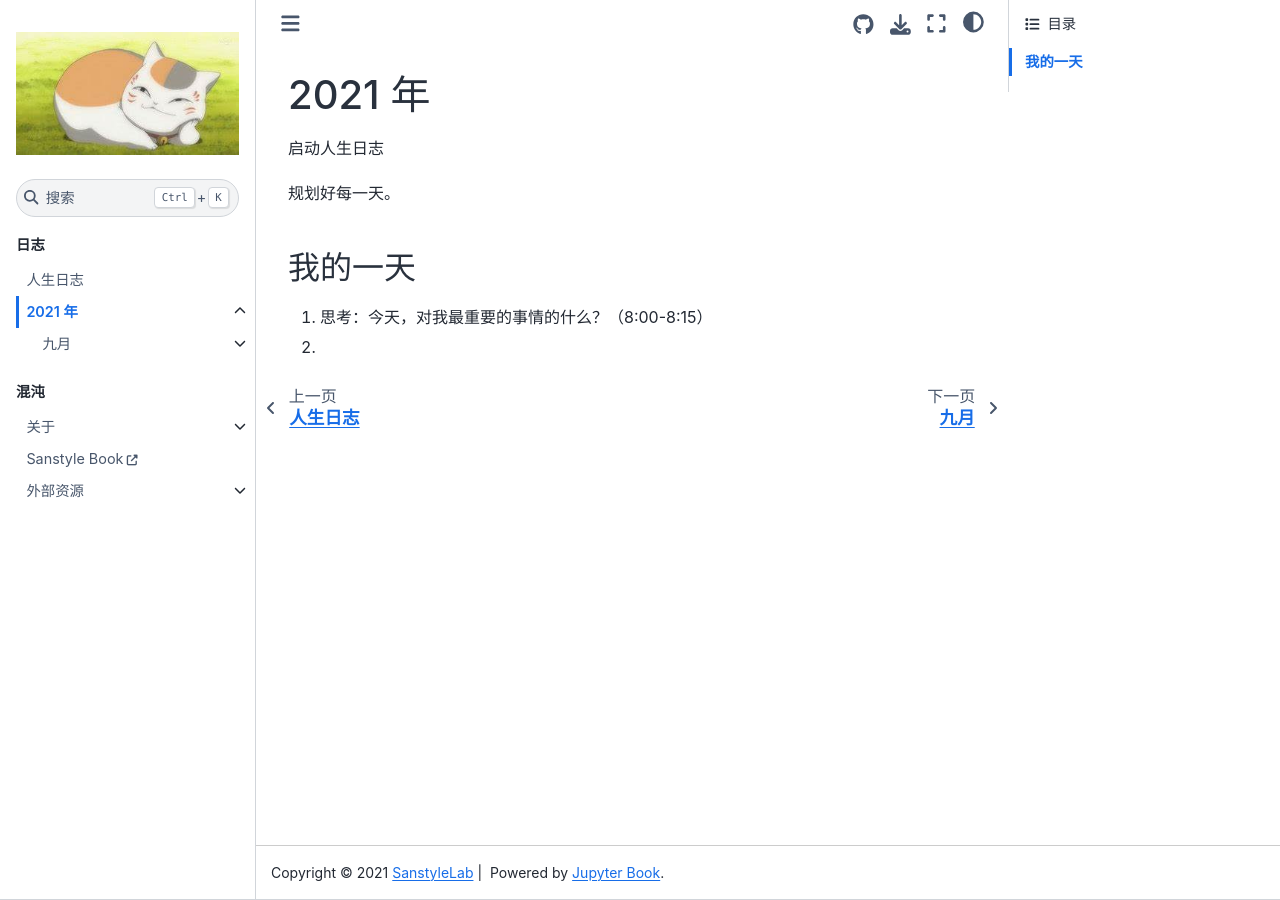
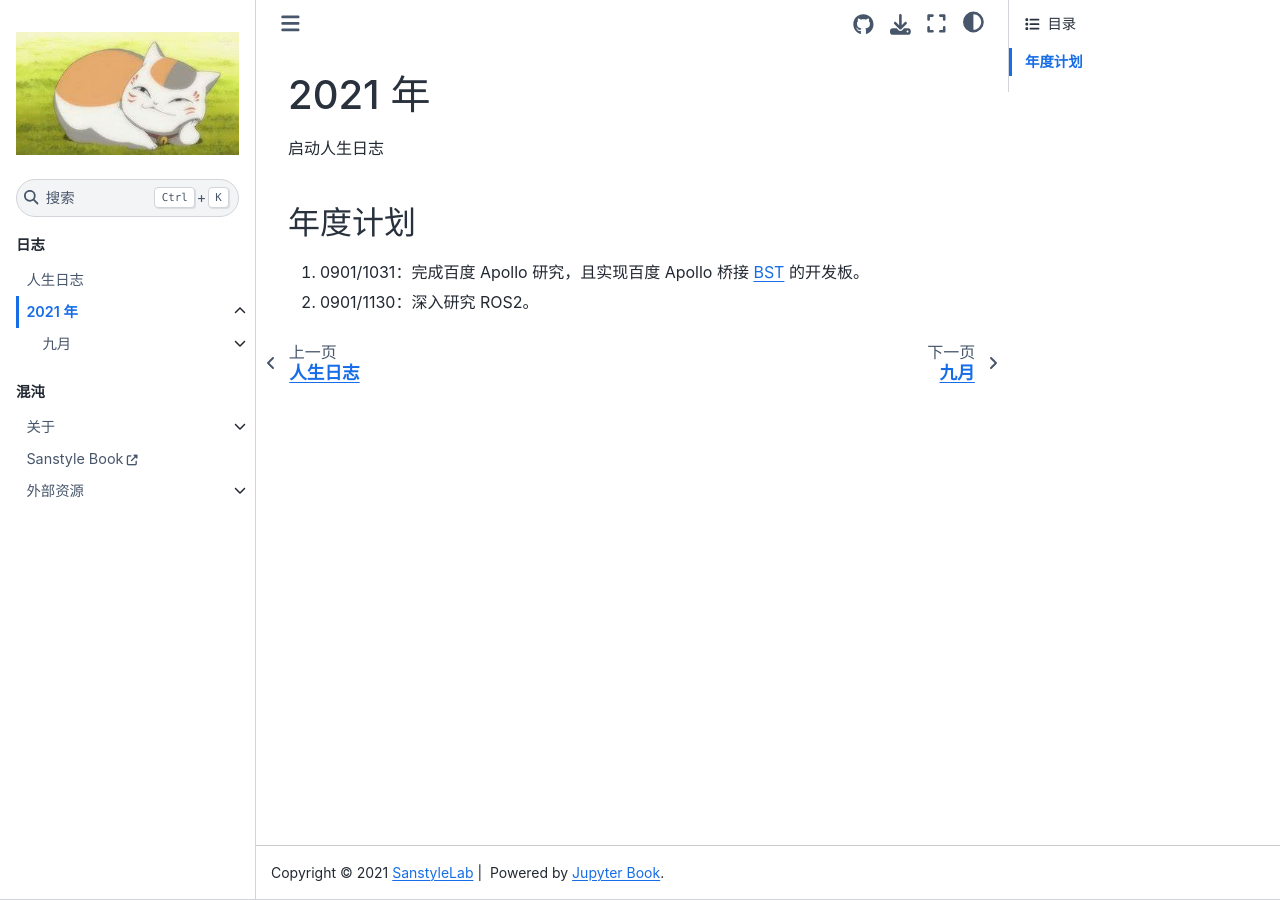
Before and after one commit to xinetzone/daily-note, a Jupyter Book: the page built from docs/2021/index.md, in a window 1280 px wide. Built offline with Jupyter Book 1.0.4 settings and Sphinx 7.4.7 and the Sphinx Book theme 1.1.4, drawn with Linux system fonts in a browser that asks for light colours.

Commit message:
new file:   docs/2021/09/0904.md

```diff
--- a/docs/2021/index.md
+++ b/docs/2021/index.md
@@ -2,9 +2,7 @@
 
 启动人生日志
 
-规划好每一天。
+## 年度计划
 
-## 我的一天
-
-1. 思考：今天，对我最重要的事情的什么？（8:00-8:15）
-2.
+1. 0901/1031：完成百度 Apollo 研究，且实现百度 Apollo 桥接 [BST](https://bst.ai/home.html) 的开发板。
+2. 0901/1130：深入研究 ROS2。
```
Also changed, not shown: docs/2021/09/0902.md (added, +3 -0 lines), docs/2021/09/0903.md (added, +25 -0 lines), docs/2021/09/0904.md (added, +20 -0 lines), index.md (+6 -1 lines), docs/2021/09/index.md (line endings or trailing spaces).
